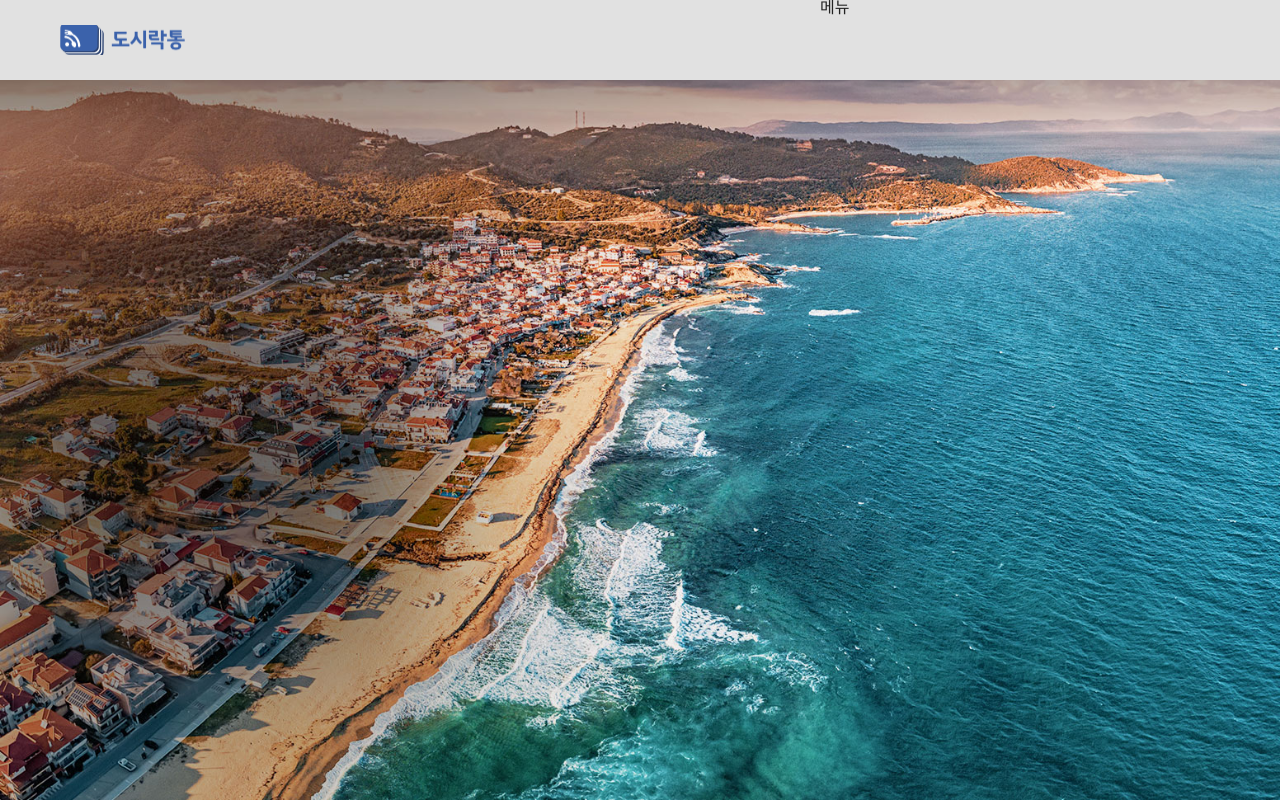
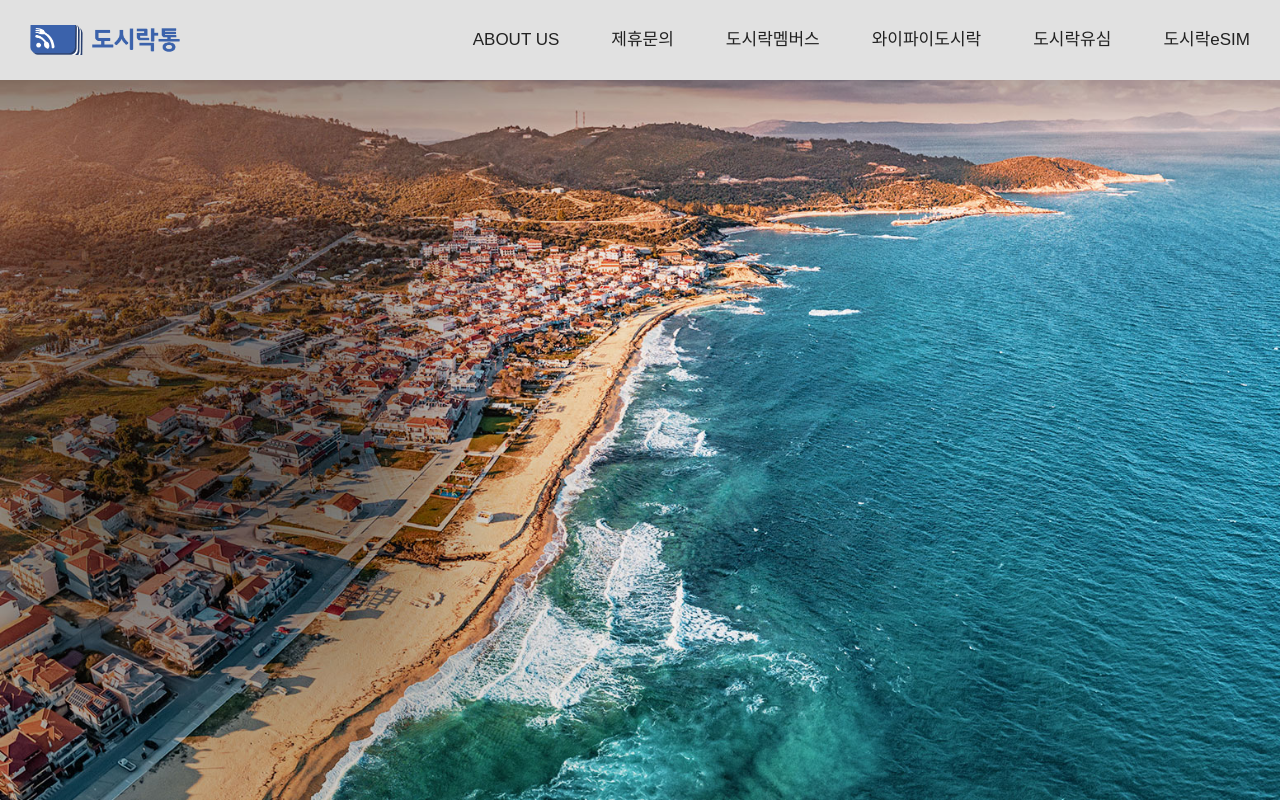
Before and after one commit to haglass/dosiraktong, a plain HTML site: page index.html in a window 1280 px wide. Drawn offline with Linux system fonts and the light colour scheme; a web font is replaced by a local one.

Commit message:
header 작업
메뉴목록,반응형 햄버거 남음

```diff
--- a/css/style.css
+++ b/css/style.css
@@ -81,15 +81,82 @@ body {
   height: 80px;
   background: rgba(225, 225, 225, 1);
 }
+.header:hover .gnb a {
+  color: #222 !important;
+  line-height: 80px !important;
+}
+.header:hover .gnb a span::after {
+  background: #222 !important;
+}
 .header:hover .logo {
   background: url("../images/logo.png") no-repeat center;
   background-size: cover;
 }
 .nav {
   display: block;
-  width: 400px;
-  height: 80px;
 }
+.gnb {
+  display: flex;
+  margin-right: -34px;
+  transition: all 0.5s;
+}
+.gnb > li {
+}
+.gnb > li > a {
+  display: block;
+  /* 세로중앙 및 높이 한번 */
+  line-height: 100px;
+  font-size: 17px;
+  font-weight: 500;
+  color: #fff;
+  padding: 0 34px;
+  transition: line-height 0.5s, padding 0.5s;
+}
+.gnb > li > a > span {
+  position: relative;
+}
+.gnb > li > a > span::after {
+  content: "";
+  position: absolute;
+  left: 0;
+  bottom: -5px;
+  width: 0%;
+  opacity: 0;
+  height: 2px;
+  background: #fff;
+  transition: width 0.5s, opacity 0.5s;
+}
+.gnb > li > a:hover > span::after {
+  width: 100%;
+  opacity: 1;
+}
+
+@media screen and (max-width: 1280px) {
+  .header {
+    padding: 0 30px;
+  }
+  .logo {
+    width: 150px;
+  }
+  .gnb {
+    margin-right: -26px;
+  }
+  .gnb > li > a {
+    padding: 0 26px;
+  }
+}
+@media screen and (max-width: 1024px) {
+  .logo {
+    width: 120px;
+  }
+  .header {
+    height: 70px;
+  }
+  .gnb {
+    display: none;
+  }
+}
+
 /* 비주얼 */
 .visual {
   position: relative;
--- a/index.html
+++ b/index.html
@@ -73,7 +73,16 @@
       <header class="header">
         <a href="index.html" class="logo">
         </a>
-        <nav class="nav">메뉴</nav>
+        <nav class="nav">
+          <ul class="gnb">
+            <li><a href="#"><span>ABOUT US</span></a></li>
+            <li><a href="#"><span>제휴문의</span></a></li>
+            <li><a href="#"><span>도시락멤버</span>스</a></li>
+            <li><a href="#"><span>와이파이도시락</span></a></li>
+            <li><a href="#"><span>도시락유심</span></a></li>
+            <li><a href="#"><span>도시락eSIM</span></a></li>
+          </ul>
+        </nav>
       </header>
       <!-- 비주얼 -->
       <section class="visual"></section>
```
